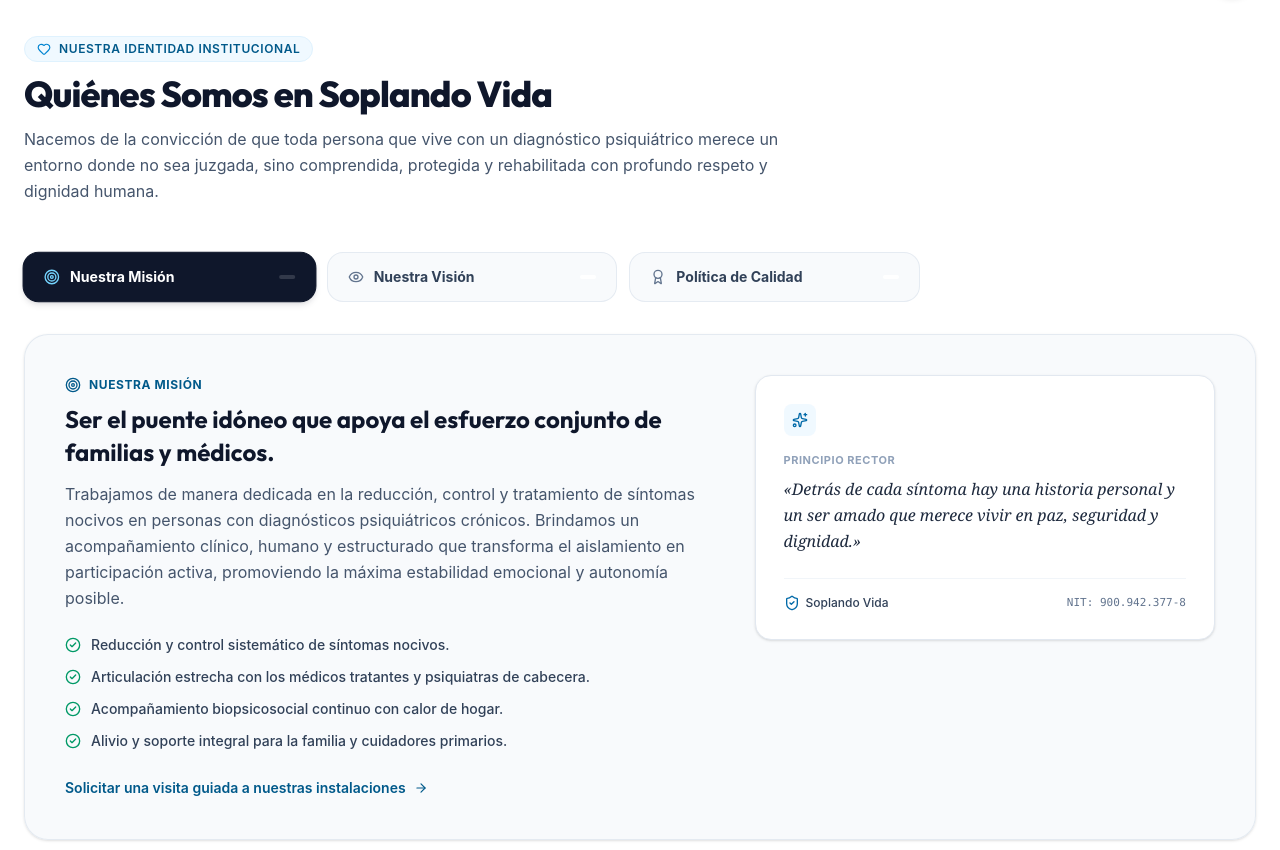
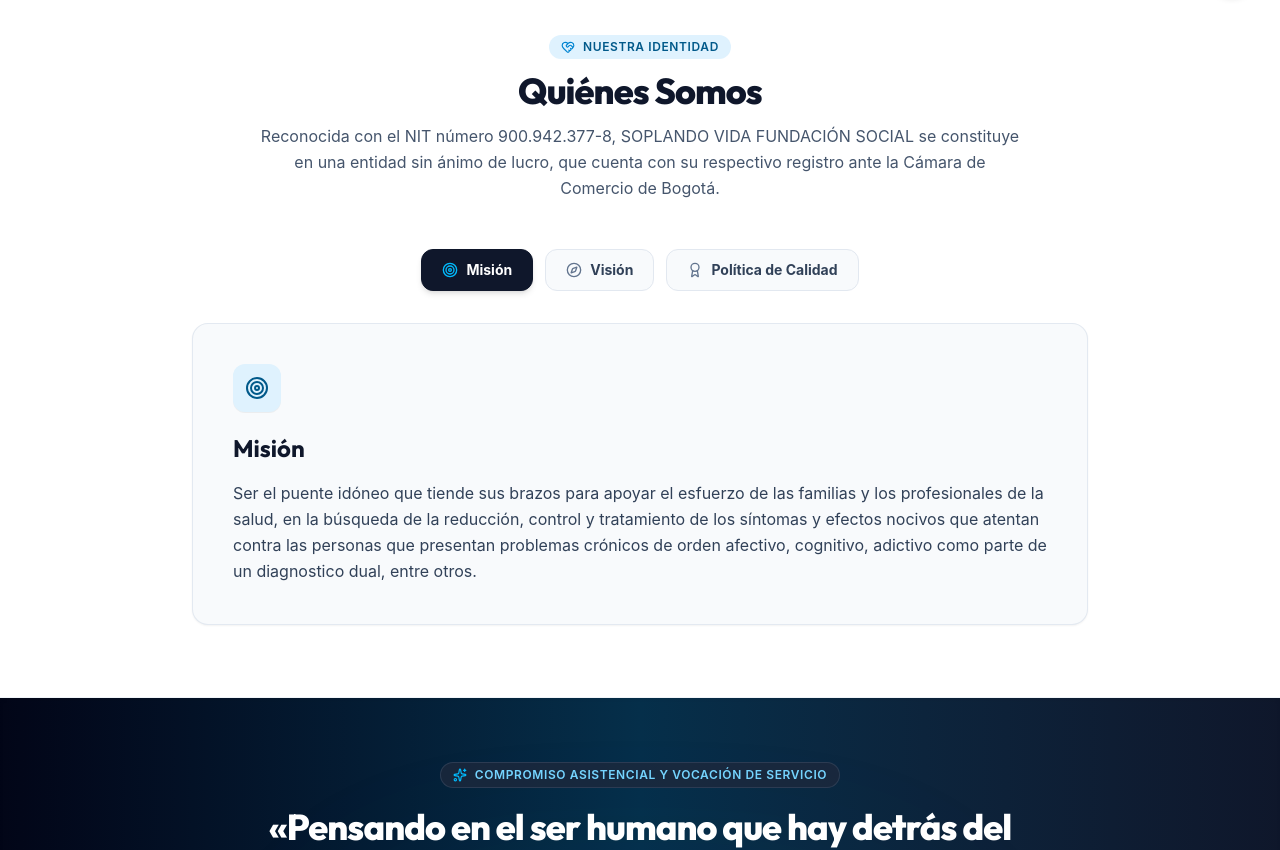
Before and after one commit to alberlismendez0-hue/fundacion-soplandoVida-bogota, a React (Vite) app: page / in a window 1280 px wide. Shown: the part 780-1630 px from the top of the page. Built offline with nearby package versions, Linux system fonts and the light colour scheme.

Commit message:
fix: modificaciones de la misiones , visiones

```diff
--- a/src/components/AboutUs.jsx
+++ b/src/components/AboutUs.jsx
@@ -1,90 +1,35 @@
 import React, { useState } from 'react';
-import { Target, Eye, Award, CheckCircle2, ArrowRight, ShieldCheck, Heart, Sparkles } from 'lucide-react';
+import { Target, Compass, Award, Building, HeartHandshake } from 'lucide-react';
 
 export default function AboutUs({ onOpenSchedule }) {
   const [activeTab, setActiveTab] = useState('mision');
 
   const tabs = [
-    {
-      id: 'mision',
-      title: 'Nuestra Misión',
-      icon: Target,
-      accentColor: 'text-sky-700 bg-sky-50 border-sky-200',
-      content: {
-        headline: 'Ser el puente idóneo que apoya el esfuerzo conjunto de familias y médicos.',
-        description:
-          'Trabajamos de manera dedicada en la reducción, control y tratamiento de síntomas nocivos en personas con diagnósticos psiquiátricos crónicos. Brindamos un acompañamiento clínico, humano y estructurado que transforma el aislamiento en participación activa, promoviendo la máxima estabilidad emocional y autonomía posible.',
-        highlights: [
-          'Reducción y control sistemático de síntomas nocivos.',
-          'Articulación estrecha con los médicos tratantes y psiquiatras de cabecera.',
-          'Acompañamiento biopsicosocial continuo con calor de hogar.',
-          'Alivio y soporte integral para la familia y cuidadores primarios.'
-        ],
-        quote: '«Detrás de cada síntoma hay una historia personal y un ser amado que merece vivir en paz, seguridad y dignidad.»'
-      }
-    },
-    {
-      id: 'vision',
-      title: 'Nuestra Visión',
-      icon: Eye,
-      accentColor: 'text-emerald-700 bg-emerald-50 border-emerald-200',
-      content: {
-        headline: 'Consolidarnos como un equipo visionario especializado en servicios complementarios de salud mental.',
-        description:
-          'Proyectamos ser la institución referente en Bogotá y Colombia en modelos residenciales y comunitarios de salud mental integral (afectiva, cognitiva y adictiva), con rigor profesional, innovación asistencial y un profundo sentido ético y humano.',
-        highlights: [
-          'Modelo de atención integral en salud afectiva, cognitiva y adictiva.',
-          'Desestigmatización activa de la condición psiquiátrica crónica.',
-          'Comunidad terapéutica basada en el respeto y la empatía.',
-          'Programas continuos de adaptación comunitaria y calidad de vida.'
-        ],
-        quote: '«Visualizamos una sociedad donde el diagnóstico no sea una condena, sino el punto de partida hacia una vida protegida y digna.»'
-      }
-    },
-    {
-      id: 'calidad',
-      title: 'Política de Calidad',
-      icon: Award,
-      accentColor: 'text-teal-700 bg-teal-50 border-teal-200',
-      content: {
-        headline: 'Satisfacción permanente de las necesidades del residente y su red familiar.',
-        description:
-          'Nuestra política de calidad se fundamenta en la idoneidad del talento humano, la seguridad asistencial, una infraestructura física confortable y segura, y procesos evaluados permanentemente para garantizar el bienestar integral de cada beneficiario.',
-        highlights: [
-          'Custodia y administración rigurosa de medicamentos según prescripción.',
-          'Espacios residenciales limpios, ventilados, seguros y libres de barreras.',
-          'Equipo interdisciplinario con vocación de servicio y formación continua.',
-          'Informes mensuales de evolución clínica y conductual a las familias.'
-        ],
-        quote: '«La calidad en salud mental se mide en protocolos rigurosos y en la calidez con que se acompaña cada día.»'
-      }
-    }
+    { id: 'mision', label: 'Misión', icon: Target },
+    { id: 'vision', label: 'Visión', icon: Compass },
+    { id: 'calidad', label: 'Política de Calidad', icon: Award },
   ];
 
-  const currentTab = tabs.find((t) => t.id === activeTab) || tabs[0];
-  const CurrentIcon = currentTab.icon;
-
   return (
-    <section id="quienes-somos" className="py-14 lg:py-18 bg-white border-y border-slate-100">
+    <section id="quienes-somos" className="py-14 lg:py-18 bg-white border-b border-slate-100">
       <div className="max-w-7xl mx-auto px-4 sm:px-6">
 
-        {/* Section Header */}
-        <div className="max-w-3xl mb-12">
-          <div className="inline-flex items-center gap-2 px-3 py-1 rounded-full bg-sky-50 border border-sky-100 text-sky-800 text-xs font-semibold uppercase tracking-wider mb-3">
-            <Heart className="w-3.5 h-3.5 text-sky-600" />
-            <span>Nuestra Identidad Institucional</span>
+        {/* Encabezado centrado */}
+        <div className="max-w-3xl mx-auto text-center mb-12">
+          <div className="inline-flex items-center gap-2 px-3 py-1 rounded-full bg-sky-100 text-sky-800 text-xs font-semibold uppercase tracking-wider mb-3">
+            <HeartHandshake className="w-3.5 h-3.5 text-sky-600" />
+            <span>Nuestra Identidad</span>
           </div>
-          <h2 className="text-2xl sm:text-3xl lg:text-4xl font-extrabold text-slate-900 tracking-tight">
-            Quiénes Somos en Soplando Vida
+          <h2 className="text-2xl sm:text-3xl lg:text-4xl font-extrabold text-slate-900 tracking-tight mb-3">
+            Quiénes Somos
           </h2>
-          <p className="mt-3 text-slate-600 text-sm sm:text-base leading-relaxed">
-            Nacemos de la convicción de que toda persona que vive con un diagnóstico psiquiátrico merece un entorno
-            donde no sea juzgada, sino comprendida, protegida y rehabilitada con profundo respeto y dignidad humana.
+          <p className="text-slate-600 text-sm sm:text-base leading-relaxed">
+            Reconocida con el NIT número 900.942.377-8, SOPLANDO VIDA FUNDACIÓN SOCIAL se constituye en una entidad sin ánimo de lucro, que cuenta con su respectivo registro ante la Cámara de Comercio de Bogotá.
           </p>
         </div>
 
-        {/* Dynamic Interactive Tab Bar with Visual Feedback */}
-        <div className="flex flex-col sm:flex-row gap-3 max-w-4xl mb-8">
+        {/* Pestañas de Navegación centradas */}
+        <div className="flex flex-wrap justify-center gap-2 sm:gap-3 mb-8">
           {tabs.map((tab) => {
             const Icon = tab.icon;
             const isActive = activeTab === tab.id;
@@ -92,90 +37,62 @@
               <button
                 key={tab.id}
                 onClick={() => setActiveTab(tab.id)}
-                className={`flex-1 py-3.5 px-5 rounded-2xl text-left border transition-all duration-300 cursor-pointer ${
+                className={`flex items-center gap-2 px-5 py-2.5 rounded-xl text-xs sm:text-sm font-bold transition-all duration-200 cursor-pointer border ${
                   isActive
-                    ? 'bg-slate-900 text-white border-slate-900 shadow-md shadow-slate-900/10 scale-[1.01]'
-                    : 'bg-slate-50 hover:bg-slate-100/80 text-slate-700 border-slate-200/80'
+                    ? 'bg-slate-900 text-white border-slate-900 shadow-md'
+                    : 'bg-slate-50 text-slate-700 border-slate-200 hover:bg-slate-100'
                 }`}
               >
-                <div className="flex items-center justify-between">
-                  <div className="flex items-center gap-2.5">
-                    <Icon className={`w-4 h-4 ${isActive ? 'text-sky-300' : 'text-slate-500'}`} />
-                    <span className="text-sm font-bold">{tab.title}</span>
-                  </div>
-                  <span className={`text-[10px] font-semibold uppercase tracking-wider px-2 py-0.5 rounded ${
-                    isActive ? 'bg-white/15 text-sky-200' : 'bg-white text-slate-500'
-                  }`}>
-                    {tab.tag}
-                  </span>
-                </div>
+                <Icon className={`w-4 h-4 ${isActive ? 'text-sky-400' : 'text-slate-500'}`} />
+                <span>{tab.label}</span>
               </button>
             );
           })}
         </div>
 
-        {/* Elevated Contrast Content Card */}
-        <div className="bg-slate-50/90 rounded-3xl p-6 sm:p-10 border border-slate-200/90 shadow-sm">
-          <div className="grid grid-cols-1 lg:grid-cols-12 gap-8 items-start">
+        {/* Contenido de la Pestaña Activa con relieve */}
+        <div className="max-w-4xl mx-auto">
+          {activeTab === 'mision' && (
+            <div className="bg-slate-50 border border-slate-200/90 rounded-2xl p-6 sm:p-10 shadow-xs text-center sm:text-left transition-all">
+              <div className="w-12 h-12 rounded-xl bg-sky-100 text-sky-800 flex items-center justify-center mb-5 mx-auto sm:mx-0 shadow-2xs">
+                <Target className="w-6 h-6" />
+              </div>
+              <h3 className="text-xl sm:text-2xl font-bold text-slate-900 mb-4">
+                Misión
+              </h3>
+              <p className="text-slate-700 text-sm sm:text-base leading-relaxed">
+                Ser el puente idóneo que tiende sus brazos para apoyar el esfuerzo de las familias y los profesionales de la salud, en la búsqueda de la reducción, control y tratamiento de los síntomas y efectos nocivos que atentan contra las personas que presentan problemas crónicos de orden afectivo, cognitivo, adictivo como parte de un diagnostico dual, entre otros.
+              </p>
+            </div>
+          )}
 
-            {/* Left Content Column */}
-            <div className="lg:col-span-7">
-              <div className="inline-flex items-center gap-2 text-xs font-bold text-sky-800 uppercase tracking-wider mb-2.5">
-                <CurrentIcon className="w-4 h-4" />
-                <span>{currentTab.title}</span>
+          {activeTab === 'vision' && (
+            <div className="bg-slate-50 border border-slate-200/90 rounded-2xl p-6 sm:p-10 shadow-xs text-center sm:text-left transition-all">
+              <div className="w-12 h-12 rounded-xl bg-emerald-100 text-emerald-800 flex items-center justify-center mb-5 mx-auto sm:mx-0 shadow-2xs">
+                <Compass className="w-6 h-6" />
               </div>
-              <h3 className="text-xl sm:text-2xl font-bold text-slate-900 mb-3 leading-snug">
-                {currentTab.content.headline}
+              <h3 className="text-xl sm:text-2xl font-bold text-slate-900 mb-4">
+                Visión
               </h3>
-              <p className="text-slate-600 text-sm sm:text-base leading-relaxed mb-6">
-                {currentTab.content.description}
+              <p className="text-slate-700 text-sm sm:text-base leading-relaxed">
+                SOPLANDO VIDA FUNDACIÓN SOCIAL se constituirá en el 2025 como un equipo visionario especializado en la prestación de los servicios complementarios para el paciente crónico en salud mental, que se esmera en el cuidado de los usuarios que le han sido encomendados, haciendo el seguimiento respectivo y brindando apoyo para que éstos reciban y cumplan con las terapias ordenadas por el equipo médico tratante, en las áreas afectiva, cognitiva y adictiva respectivamente.
               </p>
+            </div>
+          )}
 
-              {/* Highlights List */}
-              <div className="space-y-3 mb-6">
-                {currentTab.content.highlights.map((item, idx) => (
-                  <div key={idx} className="flex items-start gap-2.5">
-                    <CheckCircle2 className="w-4 h-4 text-emerald-600 flex-shrink-0 mt-0.5" />
-                    <span className="text-xs sm:text-sm text-slate-700 font-medium">
-                      {item}
-                    </span>
-                  </div>
-                ))}
+          {activeTab === 'calidad' && (
+            <div className="bg-slate-50 border border-slate-200/90 rounded-2xl p-6 sm:p-10 shadow-xs text-center sm:text-left transition-all">
+              <div className="w-12 h-12 rounded-xl bg-teal-100 text-teal-800 flex items-center justify-center mb-5 mx-auto sm:mx-0 shadow-2xs">
+                <Award className="w-6 h-6" />
               </div>
-
-              <button
-                onClick={onOpenSchedule}
-                className="inline-flex items-center gap-2 text-xs sm:text-sm font-semibold text-sky-800 hover:text-sky-950 group cursor-pointer"
-              >
-                <span>Solicitar una visita guiada a nuestras instalaciones</span>
-                <ArrowRight className="w-3.5 h-3.5 transition-transform group-hover:translate-x-1" />
-              </button>
+              <h3 className="text-xl sm:text-2xl font-bold text-slate-900 mb-4">
+                Política de Calidad
+              </h3>
+              <p className="text-slate-700 text-sm sm:text-base leading-relaxed">
+                Inducir hacia la correcta satisfacción de las verdaderas necesidades de las personas en recuperación que se encuentran a nuestro cuidado. Nuestro compromiso para lograrlo será siempre mantener una línea de altos objetivos y mejoras, incorporando excelencia en el aspecto humano, planta física y ambiental, mediante la prestación de servicios de calidad y logística.
+              </p>
             </div>
-
-            {/* Right Quote Card with Relief */}
-            <div className="lg:col-span-5 bg-white rounded-2xl p-6 sm:p-7 border border-slate-200 shadow-sm flex flex-col justify-between">
-              <div>
-                <div className="w-8 h-8 rounded-lg bg-sky-50 text-sky-700 flex items-center justify-center mb-4">
-                  <Sparkles className="w-4 h-4" />
-                </div>
-                <p className="text-[11px] font-bold uppercase tracking-wider text-slate-400 mb-2">
-                  Principio rector
-                </p>
-                <p className="text-slate-800 text-sm sm:text-base italic font-serif leading-relaxed mb-6">
-                  {currentTab.content.quote}
-                </p>
-              </div>
-
-              <div className="pt-4 border-t border-slate-100 flex items-center justify-between text-xs text-slate-500">
-                <span className="flex items-center gap-1.5 font-medium text-slate-700">
-                  <ShieldCheck className="w-4 h-4 text-sky-700" />
-                  Soplando Vida
-                </span>
-                <span className="font-mono text-[11px]">NIT: 900.942.377-8</span>
-              </div>
-            </div>
-
-          </div>
+          )}
         </div>
 
       </div>
```
Also changed, not shown: src/components/MentalHealthWHO.jsx (+6 -3 lines).
